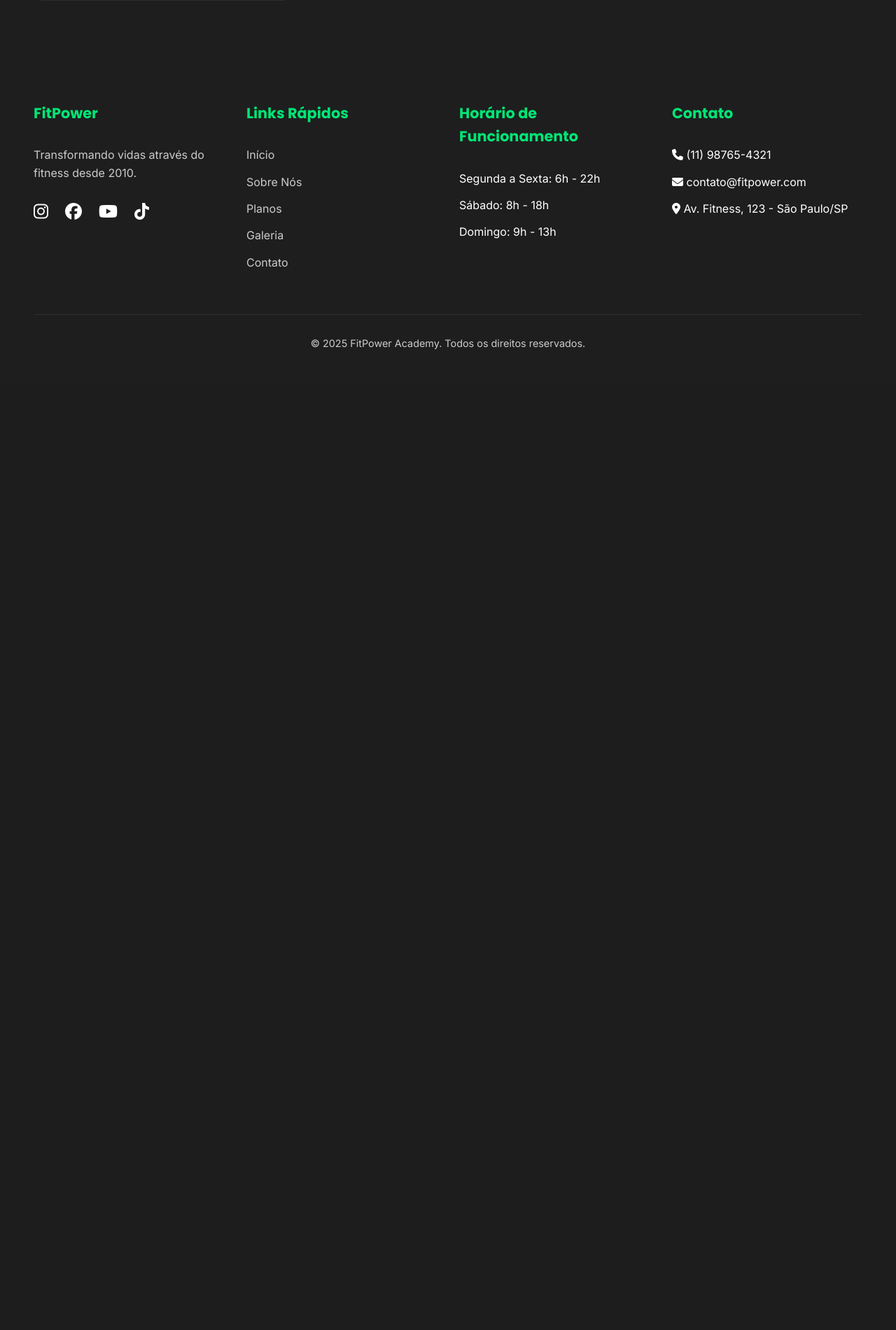
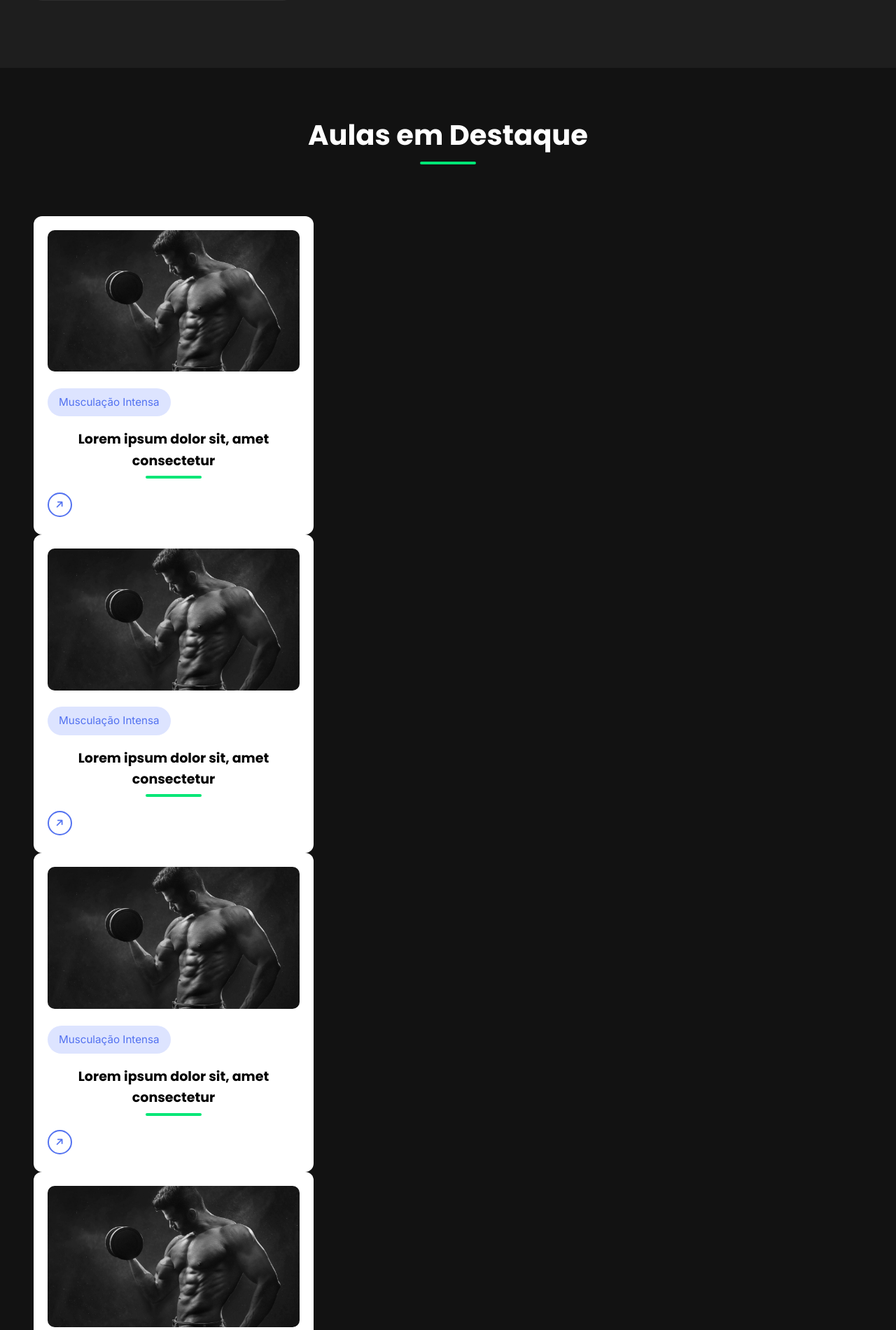
Before and after one commit to Belezinha22/ProjetoIntegrador, a PHP site: page /html/index.html in a window 1280 px wide. Shown: the part 1789-3690 px from the top of the page at 70% size. Before the commit the page ends 2288 px from the top, so only its background shows below. Run offline with PHP 8.4, Linux system fonts and the light colour scheme.

Commit message:
n sei oq por rsrs

```diff
--- a/css/index.css
+++ b/css/index.css
@@ -138,7 +138,7 @@ nav a:hover {
   min-height: 100vh;
   text-align: center;
   background: linear-gradient(to bottom, rgba(0, 0, 0, 0.7), rgba(18, 18, 18, 0.9)),
-              url('https://images.unsplash.com/photo-1571019613454-1cb2f99b2d8b?ixlib=rb-4.0.3&ixid=M3wxMjA3fDB8MHxwaG90by1wYWdlfHx8fGVufDB8fHx8fA%3D%3D&auto=format&fit=crop&w=1470&q=80') no-repeat center/cover;
+    url('https://images.unsplash.com/photo-1571019613454-1cb2f99b2d8b?ixlib=rb-4.0.3&ixid=M3wxMjA3fDB8MHxwaG90by1wYWdlfHx8fGVufDB8fHx8fA%3D%3D&auto=format&fit=crop&w=1470&q=80') no-repeat center/cover;
   padding: 2em;
   margin-top: calc(-1 * var(--navbar-height));
 }
@@ -286,6 +286,92 @@ nav a:hover {
 .feature-card p {
   color: var(--secondary-text-clr);
   font-size: 1em;
+}
+
+/* Aulas em destaque */
+
+.featured-classes {
+  padding: 4em 3em;
+}
+
+.featured-classes h2 {
+  text-align: center;
+  font-family: 'Poppins', sans-serif;
+  font-size: 2.5em;
+  position: relative;
+}
+
+.featured-classes h2::after {
+  content: '';
+  position: absolute;
+  bottom: -10px;
+  left: 50%;
+  transform: translateX(-50%);
+  width: 80px;
+  height: 4px;
+  background: var(--accent-clr);
+  border-radius: 2px;
+}
+
+.card-list .card-item {
+  list-style: none;
+}
+
+.card-list .card-item .card-link {
+  width: 400px;
+  display: block;
+  background-color: white;
+  padding: 18px;
+  border-radius: 12px;
+  text-decoration: none;
+  transition: 0.2 ease;
+  border: 2px solid transparent;
+}
+
+.card-list .card-item .card-link:hover{
+  border-color: #5372f0;
+}
+
+.card-list .card-link .card-image {
+  width: 100%;
+  aspect-ratio: 16 / 9;
+  object-fit: cover;
+  border-radius: 10px;
+}
+
+.card-list .card-link .badge {
+  color: #5372f0;
+  padding: 8px 16px;
+  font-size: 0.95rem;
+  font-weight: 500;
+  margin: 16px 0 18px;
+  background: #dde4ff;
+  width: fit-content;
+  border-radius: 50px;
+}
+
+.card-list .card-link .card-title {
+  font-size: 1.19rem;
+  color: #000;
+  font-weight: 600;
+}
+
+.card-list .card-link .card-button {
+  height: 35px;
+  width: 35px;
+  color: #5372f0;
+  border-radius: 50px;
+  margin: 30px 0 5px;
+  background: none;
+  cursor: pointer;
+  border: 2px solid #5372f0;
+  transform: rotate(-45deg);
+  transition: .4s ease;
+}
+
+.card-list .card-link:hover .card-button {
+  color: white;
+  background-color: #5372f0;
 }
 
 /* ==================== FOOTER ==================== */
@@ -483,6 +569,7 @@ footer {
     opacity: 0;
     transform: translateY(20px);
   }
+
   to {
     opacity: 1;
     transform: translateY(0);
--- a/html/index.html
+++ b/html/index.html
@@ -78,6 +78,78 @@
     </div>
   </section>
 
+  <section class="featured-classes">
+    <div class="section-header">
+      <h2>
+        Aulas em <span>Destaque</span>
+      </h2>
+    </div>
+    <div class="featured-classes-grid">
+      <div class="container">
+        <div class="card-wrapper">
+          <ul class="card-list">
+            <li class="card-item">
+              <a href="#" class="card-link">
+                <img src="../img/general/musculacaoIntensa.jpg" alt="" class="card-image">
+                <p class="badge">
+                  Musculação Intensa
+                </p>
+                <h2 class="card-title">
+                  Lorem ipsum dolor sit, amet consectetur
+                </h2>
+                <button class="card-button">
+                  <i class="fa-solid fa-arrow-right"></i>
+                </button>
+              </a>
+            </li>
+            <li class="card-item">
+              <a href="#" class="card-link">
+                <img src="../img/general/musculacaoIntensa.jpg" alt="" class="card-image">
+                <p class="badge">
+                  Musculação Intensa
+                </p>
+                <h2 class="card-title">
+                  Lorem ipsum dolor sit, amet consectetur
+                </h2>
+                <button class="card-button">
+                  <i class="fa-solid fa-arrow-right"></i>
+                </button>
+              </a>
+            </li>
+            <li class="card-item">
+              <a href="#" class="card-link">
+                <img src="../img/general/musculacaoIntensa.jpg" alt="" class="card-image">
+                <p class="badge">
+                  Musculação Intensa
+                </p>
+                <h2 class="card-title">
+                  Lorem ipsum dolor sit, amet consectetur
+                </h2>
+                <button class="card-button">
+                  <i class="fa-solid fa-arrow-right"></i>
+                </button>
+              </a>
+            </li>
+            <li class="card-item">
+              <a href="#" class="card-link">
+                <img src="../img/general/musculacaoIntensa.jpg" alt="" class="card-image">
+                <p class="badge">
+                  Musculação Intensa
+                </p>
+                <h2 class="card-title">
+                  Lorem ipsum dolor sit, amet consectetur
+                </h2>
+                <button class="card-button">
+                  <i class="fa-solid fa-arrow-right"></i>
+                </button>
+              </a>
+            </li>
+          </ul>
+        </div>
+      </div>
+    </div>
+  </section>
+
   <footer>
     <div class="footer-content">
       <div class="footer-column">
```
Also changed, not shown: img/general/musculacaoIntensa.jpg (added).
